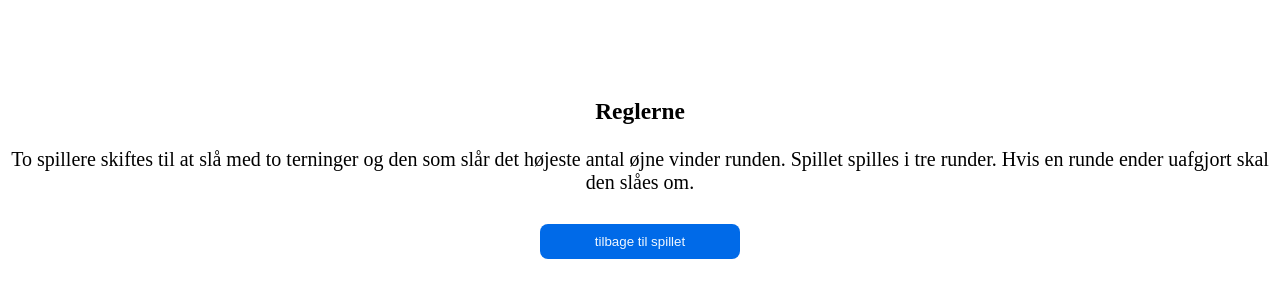
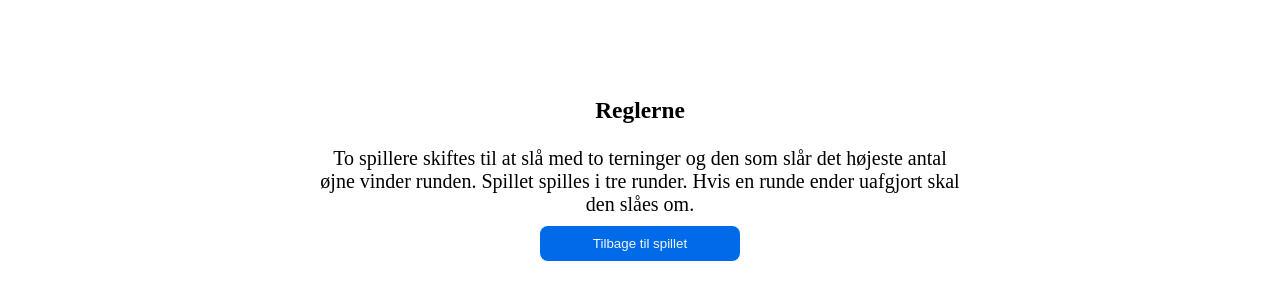
Before and after one commit to Hedemann-Nielsen/DiceRoller, a plain HTML site: page rules.html in a window 1280 px wide. Shown: the part 228-528 px from the top of the page. Drawn offline with Linux system fonts and the light colour scheme.

Commit message:
last commit

```diff
--- a/rules.html
+++ b/rules.html
@@ -10,12 +10,12 @@
 	<body>
 		<div class="centerContainer">
 			<h3> Reglerne </h3>
-			<p
+			<p class="rules-text"
 				>To spillere skiftes til at slå med to terninger og den som slår det
 				højeste antal øjne vinder runden. Spillet spilles i tre runder. Hvis en
 				runde ender uafgjort skal den slåes om.
 			</p>
-			<button><a href="index.html">tilbage til spillet</a></button>
+			<button><a href="index.html">Tilbage til spillet</a></button>
 		</div>
 	</body>
 </html>
--- a/style.css
+++ b/style.css
@@ -43,3 +43,8 @@ a {
 	text-decoration: none;
 	color: aliceblue;
 }
+
+.rules-text {
+	margin: auto;
+	width: 50%;
+}
```
Also changed, not shown: DiceRoller.js (+6 -4 lines), index.html (+1 -1 lines).
